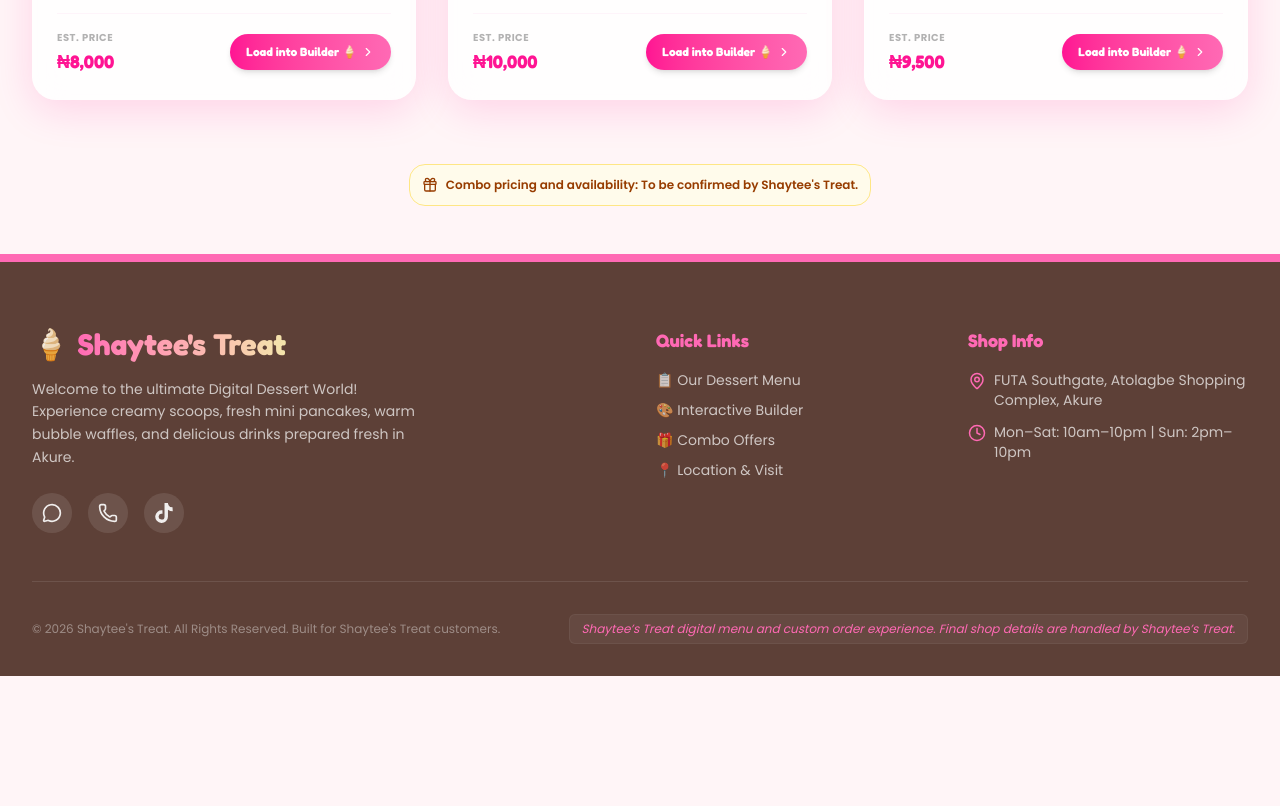
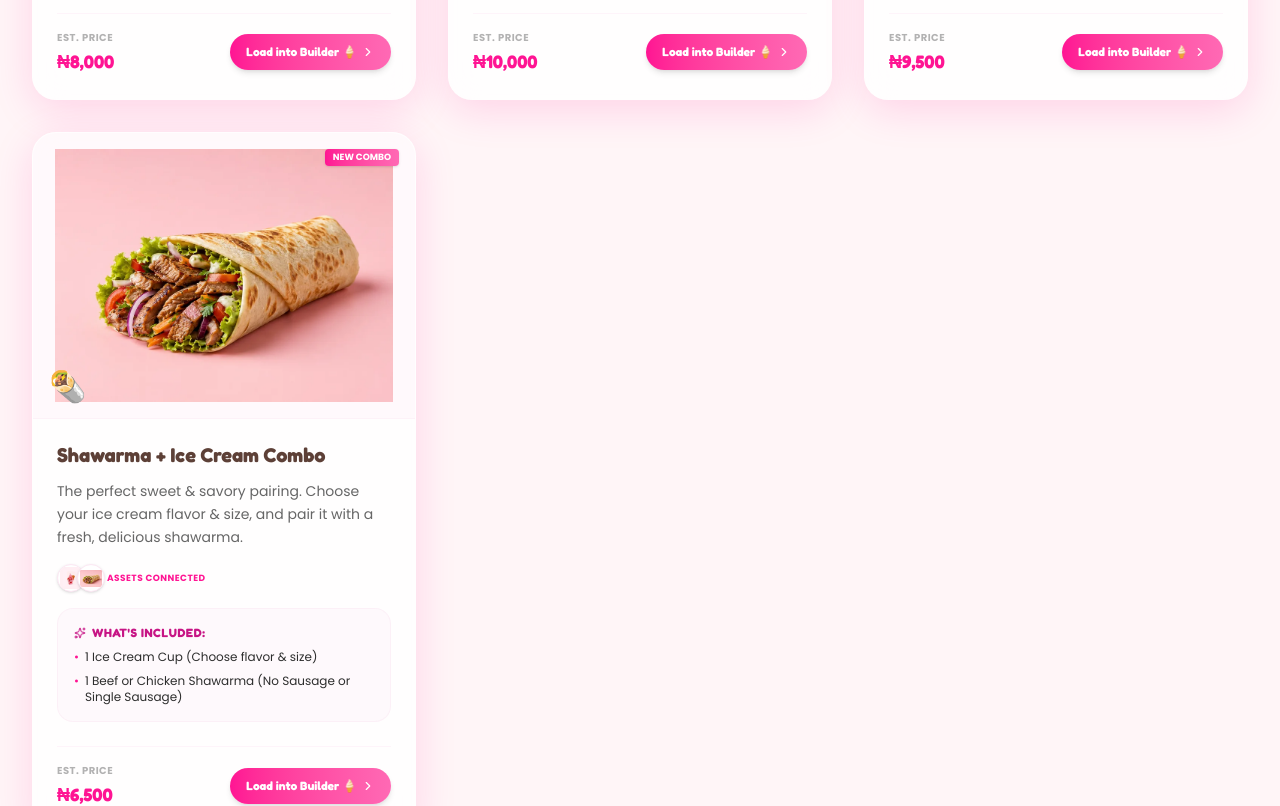
Before and after one commit to olabodesamuel0920-max/Shaytee-s-treat, a Next.js app: page /combos in a window 1280 px wide. Shown: the part 1720-2526 px from the top of the page. Before the commit the page ends 2396 px from the top, so only its background shows below. Built offline with nearby package versions, Linux system fonts and the light colour scheme.

Commit message:
Phase 1X: add shawarma ice cream combos and Breadwarma

```diff
--- a/src/app/build-your-treat/BuildYourTreatClient.tsx
+++ b/src/app/build-your-treat/BuildYourTreatClient.tsx
@@ -19,6 +19,8 @@
     toppings?: string;
     drizzle?: string;
     extras?: string;
+    combo?: string;
+    shawarma?: string;
   };
 }
 
@@ -182,6 +184,9 @@
     return [];
   });
 
+  const isShawarmaIceCreamCombo = initialSearchParams.combo === "shawarma-icecream";
+  const [comboShawarma, setComboShawarma] = useState<"No Sausage" | "Single Sausage">("Single Sausage");
+
   // State variables for client information
   const [clientName, setClientName] = useState("");
   const [orderType, setOrderType] = useState<"pickup" | "delivery">("pickup");
@@ -245,6 +250,14 @@
     } else {
       setExtras([]);
     }
+
+    if (initialSearchParams.shawarma) {
+      if (initialSearchParams.shawarma === "No Sausage" || initialSearchParams.shawarma === "no-sausage") {
+        setComboShawarma("No Sausage");
+      } else {
+        setComboShawarma("Single Sausage");
+      }
+    }
   }, [initialSearchParams]);
 
   // Calculate Total
@@ -254,12 +267,18 @@
       return;
     }
     let sum = flavor.price;
-    if (size) sum += size.price;
+    if (size) {
+      if (isShawarmaIceCreamCombo) {
+        sum += size.name === "Large Big Cup" ? 8500 : 6500;
+      } else {
+        sum += size.price;
+      }
+    }
     toppings.forEach((t) => (sum += t.price));
     if (drizzle) sum += drizzle.price;
     extras.forEach((e) => (sum += e.price));
     setEstimatedTotal(sum);
-  }, [flavor, size, toppings, drizzle, extras]);
+  }, [flavor, size, toppings, drizzle, extras, isShawarmaIceCreamCombo]);
 
   // Toggle Topping selection
   const handleToppingToggle = (topping: Option) => {
@@ -299,12 +318,29 @@
 
     const sizeName = size ? size.name : "Medium Small Cup";
 
-    let itemsText = `1. Custom Gelato Scoop: ${flavor.name} (${sizeName}) — ₦${(size ? size.price : 3000).toLocaleString()}`;
+    let itemsText = "";
+    if (isShawarmaIceCreamCombo) {
+      const comboPrice = sizeName === "Large Big Cup" ? 8500 : 6500;
+      itemsText = `Combo:
+Shawarma + Ice Cream Combo
+Shawarma: ${comboShawarma}
+Ice Cream Size: ${sizeName}
+Flavour: ${flavor.name}
+Price: ₦${comboPrice.toLocaleString()}`;
       if (toppings.length > 0) {
         itemsText += `\n   Toppings: ${toppings.map(t => `${t.name} (+₦${t.price.toLocaleString()})`).join(", ")}`;
       }
       if (drizzle) {
         itemsText += `\n   Drizzle: ${drizzle.name} (FREE)`;
+      }
+    } else {
+      itemsText = `1. Custom Gelato Scoop: ${flavor.name} (${sizeName}) — ₦${(size ? size.price : 3000).toLocaleString()}`;
+      if (toppings.length > 0) {
+        itemsText += `\n   Toppings: ${toppings.map(t => `${t.name} (+₦${t.price.toLocaleString()})`).join(", ")}`;
+      }
+      if (drizzle) {
+        itemsText += `\n   Drizzle: ${drizzle.name} (FREE)`;
+      }
     }
 
     if (extras.length > 0) {
@@ -354,6 +390,62 @@
             Unleash your dessert creativity. Choose your sizes, flavors, premium toppings, drizzles, and snack sidekicks. Send the order details to WhatsApp in a single tap.
           </p>
         </div>
+
+        {isShawarmaIceCreamCombo && (
+          <div className="glossy-card p-6 mb-8 border-pink-200 bg-gradient-to-r from-pink-light/20 via-pink-primary/5 to-vanilla/20 shadow-md">
+            <div className="flex flex-col md:flex-row items-start md:items-center justify-between gap-6">
+              <div className="flex-grow">
+                <div className="flex items-center gap-2 mb-2">
+                  <span className="text-xl">🎁</span>
+                  <h2 className="font-fredoka text-lg font-bold text-chocolate">
+                    Shawarma + Ice Cream Combo Mode Active
+                  </h2>
+                  <span className="text-[9px] font-bold text-pink-primary bg-pink-100 px-2 py-0.5 rounded-full uppercase tracking-wider">
+                    Special Offer
+                  </span>
+                </div>
+                <p className="font-poppins text-text-light text-xs md:text-sm leading-relaxed mb-4">
+                  This combo includes one ice cream cup and one shawarma wrap of your choice. Choose your ice cream flavor and size below, and select your shawarma option here:
+                </p>
+
+                {/* Shawarma Radio Options */}
+                <div className="flex gap-4">
+                  <label className="flex items-center gap-2 bg-white/80 border border-pink-100 rounded-xl px-4 py-2 text-xs font-bold font-poppins cursor-pointer hover:bg-pink-50 transition-colors select-none text-chocolate">
+                    <input
+                      type="radio"
+                      name="comboShawarma"
+                      checked={comboShawarma === "No Sausage"}
+                      onChange={() => setComboShawarma("No Sausage")}
+                      className="accent-pink-primary"
+                    />
+                    🌯 No Sausage
+                  </label>
+                  <label className="flex items-center gap-2 bg-white/80 border border-pink-150 rounded-xl px-4 py-2 text-xs font-bold font-poppins cursor-pointer hover:bg-pink-50 transition-colors select-none text-chocolate">
+                    <input
+                      type="radio"
+                      name="comboShawarma"
+                      checked={comboShawarma === "Single Sausage"}
+                      onChange={() => setComboShawarma("Single Sausage")}
+                      className="accent-pink-primary"
+                    />
+                    🌯 Single Sausage
+                  </label>
+                </div>
+              </div>
+
+              <div className="shrink-0">
+                <button
+                  onClick={() => {
+                    window.location.href = "/build-your-treat";
+                  }}
+                  className="px-4 py-2 border border-pink-primary/30 hover:border-pink-primary text-pink-primary hover:bg-pink-50/50 font-fredoka text-xs font-bold rounded-xl transition-all shadow-sm"
+                >
+                  Exit Combo Mode
+                </button>
+              </div>
+            </div>
+          </div>
+        )}
 
         {/* Builder Workstation Grid */}
         <div className="grid grid-cols-1 lg:grid-cols-12 gap-8 items-start">
@@ -500,7 +592,14 @@
                 Add Snacks, Specials & Extras
               </h3>
               <div className="grid grid-cols-1 sm:grid-cols-2 gap-4 max-h-[500px] overflow-y-auto pr-2">
-                {extrasList.map((item) => {
+                {extrasList
+                  .filter((item) => {
+                    if (isShawarmaIceCreamCombo) {
+                      return !item.name.toLowerCase().includes("shawarma");
+                    }
+                    return true;
+                  })
+                  .map((item) => {
                   const isSelected = extras.some((e) => e.name === item.name);
                   return (
                     <button
@@ -596,9 +695,25 @@
               {/* Items List */}
               <div className="space-y-2 max-h-[180px] overflow-y-auto pr-1">
                 {flavor ? (
-                  <div className="flex justify-between items-center text-sm font-poppins text-text-dark border-b border-pink-50/50 pb-1.5">
+                  <div className="flex flex-col gap-1 border-b border-pink-50/30 pb-2">
+                    {isShawarmaIceCreamCombo ? (
+                      <>
+                        <div className="flex justify-between items-center text-xs font-poppins text-text-dark font-bold">
+                          <span>🎁 Shawarma + Ice Cream Combo</span>
+                          <span className="font-bold text-pink-primary">₦{(size?.name === "Large Big Cup" ? 8500 : 6500).toLocaleString()}</span>
+                        </div>
+                        <div className="text-[10px] text-text-light pl-3 flex flex-col gap-0.5">
+                          <span>• Flavour: {flavor.name}</span>
+                          <span>• Size: {size ? size.name : "Medium Small Cup"}</span>
+                          <span>• Shawarma: {comboShawarma}</span>
+                        </div>
+                      </>
+                    ) : (
+                      <div className="flex justify-between items-center text-xs font-poppins text-text-dark">
                         <span>🍦 {flavor.name} ({size ? size.name : "Medium Small Cup"})</span>
                         <span className="font-bold text-pink-primary">₦{((flavor.price) + (size ? size.price : 0)).toLocaleString()}</span>
+                      </div>
+                    )}
                   </div>
                 ) : (
                   <p className="text-xs text-text-light/50 italic py-2">No items selected yet. Choose your ice cream scoop to start!</p>
--- a/src/app/build-your-treat/page.tsx
+++ b/src/app/build-your-treat/page.tsx
@@ -26,6 +26,8 @@
     toppings: getParamString(resolvedParams.toppings),
     drizzle: getParamString(resolvedParams.drizzle),
     extras: getParamString(resolvedParams.extras),
+    combo: getParamString(resolvedParams.combo),
+    shawarma: getParamString(resolvedParams.shawarma),
   };
 
   return <BuildYourTreatClient initialSearchParams={initialSearchParams} />;
--- a/src/app/combos/page.tsx
+++ b/src/app/combos/page.tsx
@@ -146,9 +146,31 @@
         extras: ["Plain Waffle + Syrup", "Latte"],
       }
     },
+    {
+      name: "Shawarma + Ice Cream Combo",
+      desc: "The perfect sweet & savory pairing. Choose your ice cream flavor & size, and pair it with a fresh, delicious shawarma.",
+      items: ["1 Ice Cream Cup (Choose flavor & size)", "1 Beef or Chicken Shawarma (No Sausage or Single Sausage)"],
+      emoji: "🌯",
+      badge: "NEW COMBO",
+      estimatedPrice: 6500,
+      image: "/assets/shaytees/regen-v3/snacks/beef_shawarma.webp",
+      assetThumbnails: [
+        "/assets/shaytees/individual_assets/flavours/strawberry-delight-sundae_thumb.webp",
+        "/assets/shaytees/regen-v3/snacks/beef_shawarma_thumb.webp"
+      ],
+      params: {
+        flavor: "Vanilla Dream",
+        size: "Medium Small Cup",
+        toppings: [],
+        extras: [],
+      }
+    },
   ];
 
   const getComboLink = (combo: Combo) => {
+    if (combo.name === "Shawarma + Ice Cream Combo") {
+      return "/build-your-treat?combo=shawarma-icecream&flavor=Vanilla%20Dream&size=Medium%20Small%20Cup&shawarma=Single%20Sausage";
+    }
     const searchParams = new URLSearchParams();
     searchParams.set("flavor", combo.params.flavor);
     searchParams.set("size", combo.params.size);
--- a/src/lib/menu_data.json
+++ b/src/lib/menu_data.json
@@ -273,6 +273,14 @@
             "with_sausage": 1500
           },
           "image": "/assets/shaytees/regen-v3/snacks/corn_dog.webp"
+        },
+        {
+          "name": "Breadwarma",
+          "prices": {
+            "small": 3000,
+            "big": 4500
+          },
+          "image": "/assets/shaytees/regen-v3/snacks/beef_shawarma.webp"
         }
       ]
     },
```
Lines whose indentation alone changed are shown as unchanged.
